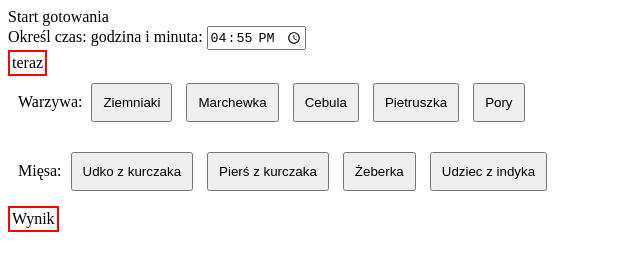
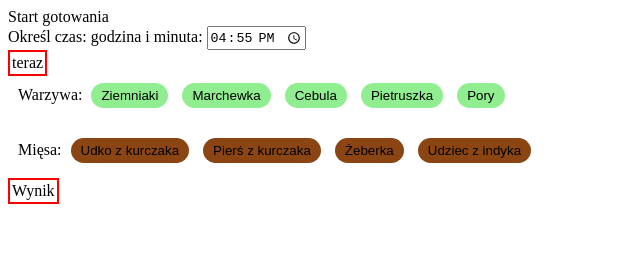
Before and after one commit to KamilSend/soup, a website: page index.html in a window 1280 px wide. Shown: the whole page, without its empty margins (0-640 px from the left). Drawn offline with nearby package versions, Linux system fonts and the light colour scheme.

Commit message:
buttons appearance

```diff
--- a/index.html
+++ b/index.html
@@ -20,18 +20,18 @@ Określ czas: godzina i minuta:
 <br><div class="now">teraz</div><br>
 <div class="foodGroup">
     Warzywa:
-    <button class="vegetable">Ziemniaki</button>
-    <button class="vegetable">Marchewka</button>
-    <button class="vegetable">Cebula</button>
-    <button class="vegetable">Pietruszka</button>
-    <button class="vegetable">Pory</button>
+    <button class="ingredient vegetable">Ziemniaki</button>
+    <button class="ingredient vegetable">Marchewka</button>
+    <button class="ingredient vegetable">Cebula</button>
+    <button class="ingredient vegetable">Pietruszka</button>
+    <button class="ingredient vegetable">Pory</button>
 </div>
 <div class="foodGroup">
     Mięsa:
-    <button class="meat">Udko z kurczaka</button>
-    <button class="meat">Pierś z kurczaka</button>
-    <button class="meat">Żeberka</button>
-    <button class="meat">Udziec z indyka</button>
+    <button class="ingredient meat">Udko z kurczaka</button>
+    <button class="ingredient meat">Pierś z kurczaka</button>
+    <button class="ingredient meat">Żeberka</button>
+    <button class="ingredient meat">Udziec z indyka</button>
 </div>
 
 
--- a/main.js
+++ b/main.js
@@ -1,6 +1,6 @@
 $.getJSON('table.json', function(data){
 
-    const buttons = document.querySelectorAll('button'); //node.list zawierająca wszystkie przyciski warzyw
+    const buttons = document.querySelectorAll('button'); //node.list zawierająca wszystkie przyciski składników
     const ingredients = []; //tablica wszystkich wybranych składników
     const nowButton = document.querySelector('.now');
     const display = document.querySelector('.displayResult')
@@ -27,22 +27,9 @@ $.getJSON('table.json', function(data){
             new Date([[]]);
         });
 
-
-
-
         now = new Date(`December 17, 1995 ${timeInput.value}`); //pobranie czasu systemowego
         hour = now.getHours(); //wyciągnięcie godzin z czasu
         minute = now.getMinutes(); //wyciągnięcie minut z czasu
-
-
-        /*nowButton.addEventListener('click', function(){
-            now = new Date();
-            hour = now.getHours(); //wyciągnięcie godzin z czasu
-            minute = now.getMinutes(); //wyciągnięcie minut z czasu
-        });*/
-
-    /*hour = now.getHours(); //wyciągnięcie godzin z czasu
-    minute = now.getMinutes(); //wyciągnięcie minut z czasu*/
 
     }, 1000);
     for (let i = 0; i < buttons.length; i++) {
@@ -52,6 +39,7 @@ $.getJSON('table.json', function(data){
                 return a.value - b.value;
             });
             ingredients.reverse(); //odwrócenie tablicy żeby pierwsze były największe wartości
+            buttons[i].classList.toggle('btnActive');
         })
     }
 
--- a/sass/main.scss
+++ b/sass/main.scss
@@ -6,8 +6,26 @@
 .foodGroup{
   padding:10px;
 
-  button{
-    margin:5px;
-    padding:10px;
-  }
+
 }
+
+.ingredient{
+  border:none;
+  border-radius: 20px;
+  margin:5px;
+  padding:5px 10px;
+  outline:none;
+  cursor:pointer;
+}
+
+.btnActive{
+    border: 2px solid black;
+}
+
+.vegetable{
+  background-color: lightgreen;
+}
+
+.meat{
+  background-color: saddlebrown;
+}
```
Also changed, not shown: css/style.css.
